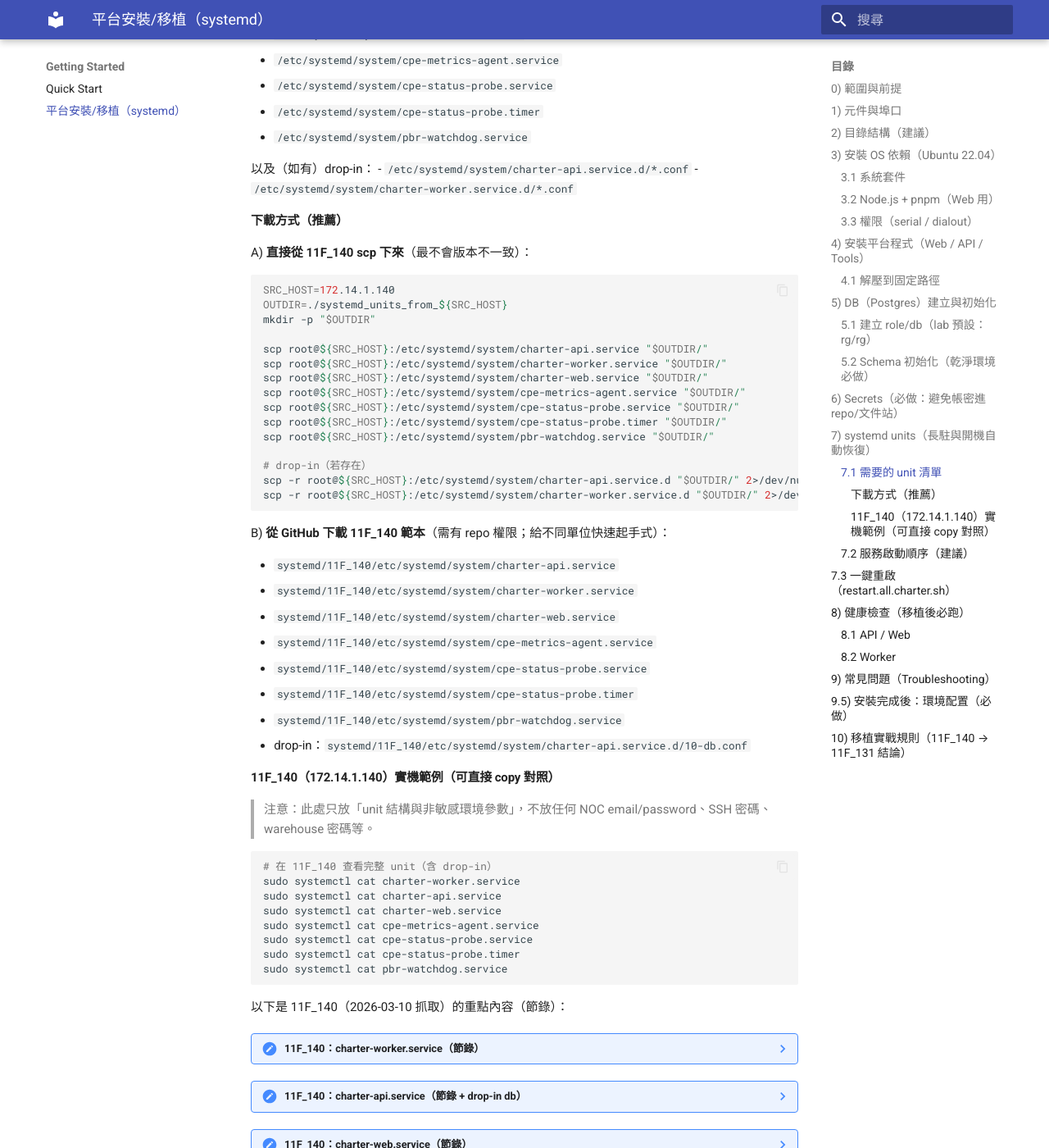
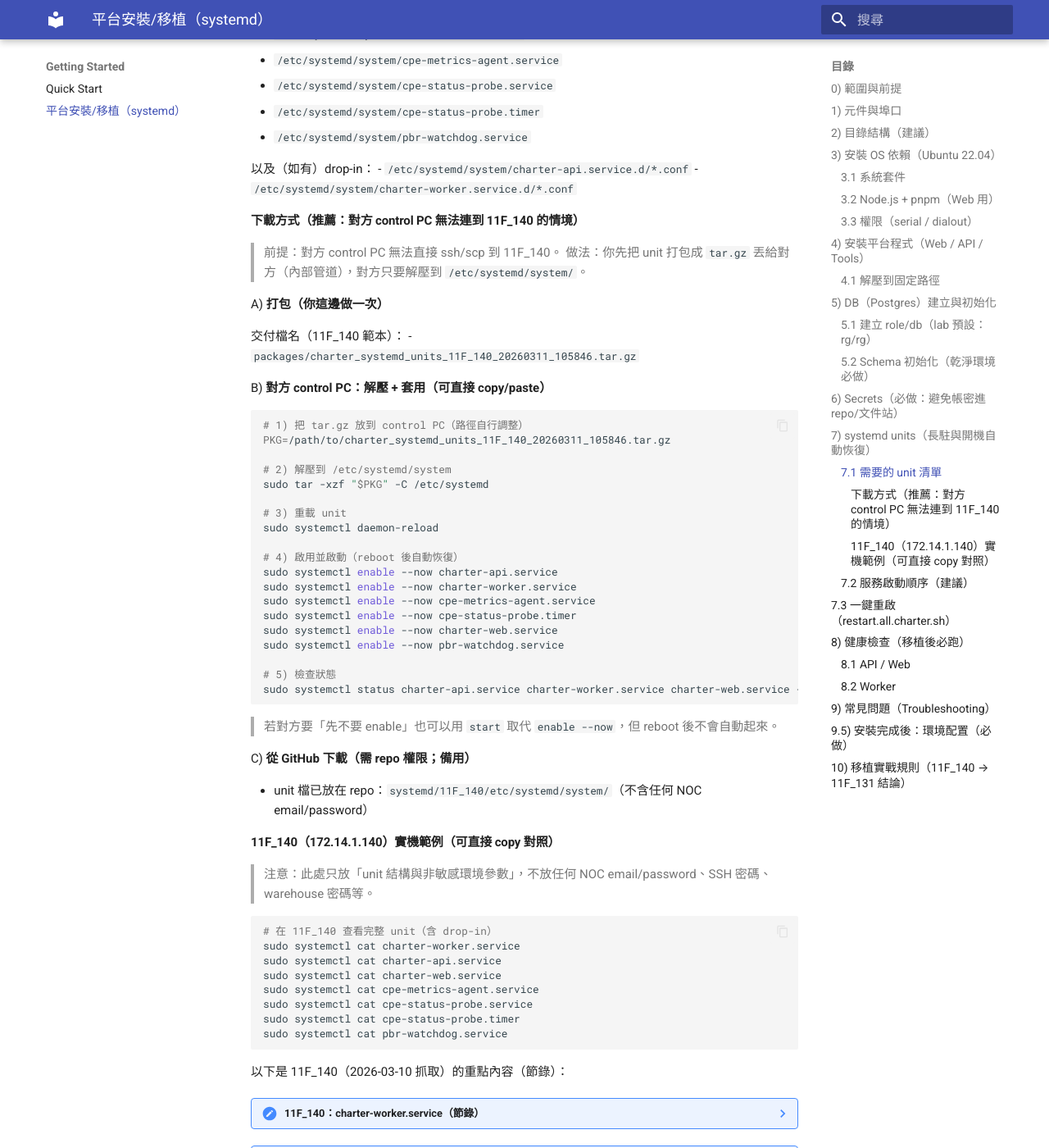
Before and after one commit to askeywifisit-ui/charter_project, an MkDocs documentation site: the page built from docs/charter_site/docs/getting_started/platform_install.md, in a window 1280 px wide and 1400 px high, scrolled down 4214 px. Shown: the whole window at 82% size. Built offline with MkDocs 1.6.1 and Material for MkDocs 9.7.7, drawn with Linux system fonts in a browser that asks for light colours; comment, search, counter and statistics services are not loaded.

Commit message:
Add packaged 11F_140 systemd units tarball and update docs for offline install

````diff
--- a/docs/charter_site/docs/getting_started/platform_install.md
+++ b/docs/charter_site/docs/getting_started/platform_install.md
@@ -196,38 +196,45 @@ chmod 600 /home/da40/charter/.secrets/*
 - `/etc/systemd/system/charter-api.service.d/*.conf`
 - `/etc/systemd/system/charter-worker.service.d/*.conf`
 
-#### 下載方式（推薦）
+#### 下載方式（推薦：對方 control PC 無法連到 11F_140 的情境）
 
-A) **直接從 11F_140 scp 下來**（最不會版本不一致）：
+> 前提：對方 control PC 無法直接 ssh/scp 到 11F_140。
+> 做法：你先把 unit 打包成 `tar.gz` 丟給對方（內部管道），對方只要解壓到 `/etc/systemd/system/`。
+
+A) **打包（你這邊做一次）**
+
+交付檔名（11F_140 範本）：
+- `packages/charter_systemd_units_11F_140_20260311_105846.tar.gz`
+
+B) **對方 control PC：解壓 + 套用（可直接 copy/paste）**
 
 ```bash
-SRC_HOST=172.14.1.140
-OUTDIR=./systemd_units_from_${SRC_HOST}
-mkdir -p "$OUTDIR"
+# 1) 把 tar.gz 放到 control PC（路徑自行調整）
+PKG=/path/to/charter_systemd_units_11F_140_20260311_105846.tar.gz
 
-scp root@${SRC_HOST}:/etc/systemd/system/charter-api.service "$OUTDIR/"
-scp root@${SRC_HOST}:/etc/systemd/system/charter-worker.service "$OUTDIR/"
-scp root@${SRC_HOST}:/etc/systemd/system/charter-web.service "$OUTDIR/"
-scp root@${SRC_HOST}:/etc/systemd/system/cpe-metrics-agent.service "$OUTDIR/"
-scp root@${SRC_HOST}:/etc/systemd/system/cpe-status-probe.service "$OUTDIR/"
-scp root@${SRC_HOST}:/etc/systemd/system/cpe-status-probe.timer "$OUTDIR/"
-scp root@${SRC_HOST}:/etc/systemd/system/pbr-watchdog.service "$OUTDIR/"
+# 2) 解壓到 /etc/systemd/system
+sudo tar -xzf "$PKG" -C /etc/systemd
 
-# drop-in（若存在）
-scp -r root@${SRC_HOST}:/etc/systemd/system/charter-api.service.d "$OUTDIR/" 2>/dev/null || true
-scp -r root@${SRC_HOST}:/etc/systemd/system/charter-worker.service.d "$OUTDIR/" 2>/dev/null || true
+# 3) 重載 unit
+sudo systemctl daemon-reload
+
+# 4) 啟用並啟動（reboot 後自動恢復）
+sudo systemctl enable --now charter-api.service
+sudo systemctl enable --now charter-worker.service
+sudo systemctl enable --now cpe-metrics-agent.service
+sudo systemctl enable --now cpe-status-probe.timer
+sudo systemctl enable --now charter-web.service
+sudo systemctl enable --now pbr-watchdog.service
+
+# 5) 檢查狀態
+sudo systemctl status charter-api.service charter-worker.service charter-web.service --no-pager
 ```
 
-B) **從 GitHub 下載 11F_140 範本**（需有 repo 權限；給不同單位快速起手式）：
+> 若對方要「先不要 enable」也可以用 `start` 取代 `enable --now`，但 reboot 後不會自動起來。
 
-- `systemd/11F_140/etc/systemd/system/charter-api.service`
-- `systemd/11F_140/etc/systemd/system/charter-worker.service`
-- `systemd/11F_140/etc/systemd/system/charter-web.service`
-- `systemd/11F_140/etc/systemd/system/cpe-metrics-agent.service`
-- `systemd/11F_140/etc/systemd/system/cpe-status-probe.service`
-- `systemd/11F_140/etc/systemd/system/cpe-status-probe.timer`
-- `systemd/11F_140/etc/systemd/system/pbr-watchdog.service`
-- drop-in：`systemd/11F_140/etc/systemd/system/charter-api.service.d/10-db.conf`
+C) **從 GitHub 下載（需 repo 權限；備用）**
+
+- unit 檔已放在 repo：`systemd/11F_140/etc/systemd/system/`（不含任何 NOC email/password）
 
 #### 11F_140（172.14.1.140）實機範例（可直接 copy 對照）
 
````
Also changed, not shown: docs/charter_site/docs/handoff/downloads.md (+2 -0 lines), 2 other files.
